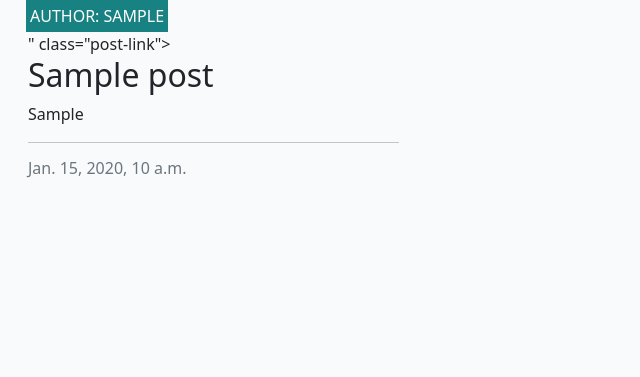
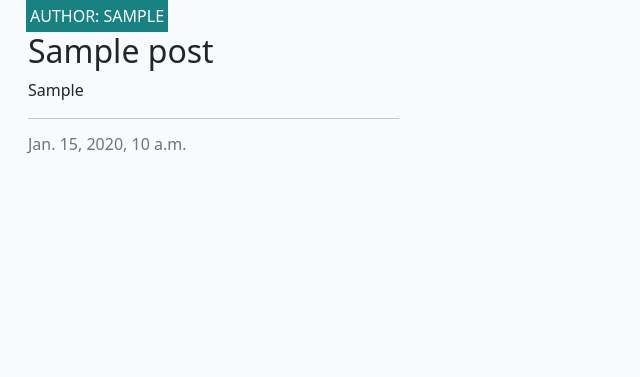
Before and after one commit to Allano256/new_django, a Django app: page / in a window 1280 px wide. Shown: the part 60-437 px from the top of the page, without its empty margins (0-640 px from the left). Run offline with Django 4.2, Linux system fonts and the light colour scheme; tables that the repository leaves empty hold one stand-in row (values such as "Sample post").

```diff
--- a/blog/templates/blog/index.html
+++ b/blog/templates/blog/index.html
@@ -18,7 +18,7 @@
                                     <p class="author">Author: {{ post.author }}</p>
                                 </div>
                             </div>
-                            <a href="<a href="{% url 'post_detail' post.slug %}" class="post-link"></a>" class="post-link">
+                            <a href="<a href="{% url 'post_detail' post.slug %}" class="post-link"></a>
                                 <h2 class="card-title">{{ post.title }}</h2>
                                 <p class="card-text">{{ post.exerpt }}</p>
                             </a>
```
